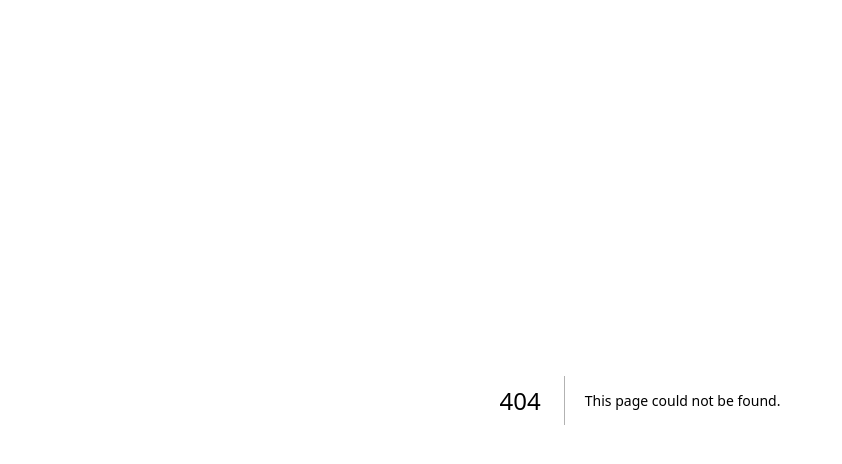
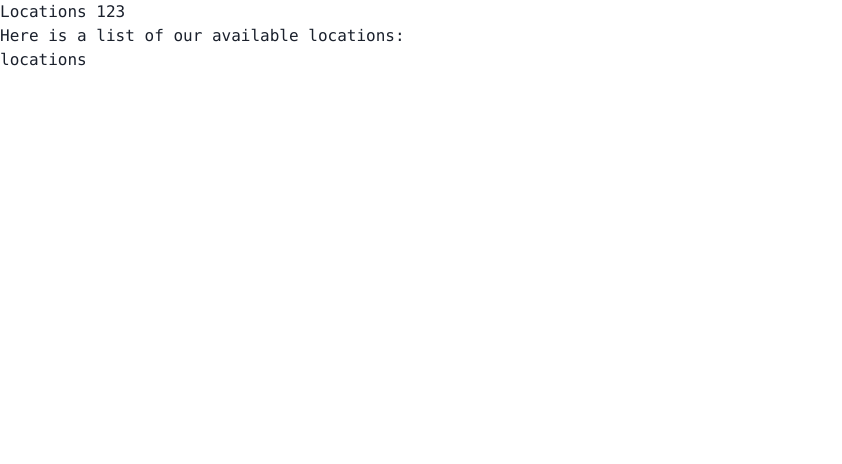
Before and after one commit to Techsip-CAP805/drinkwise, a Next.js app: page /locations in a window 1280 px wide. Before the commit this address had no page. Shown: the top 464 px of the page, without its empty margins (0-842 px from the left). Built offline with nearby package versions, Linux system fonts and the light colour scheme.

Commit message:
second  commit

```diff
--- a/src/locations.js
+++ b/src/pages/locations.js
@@ -3,7 +3,7 @@ import React from 'react'
 const locations = () => {
   return (
     <div>
-    <h1>Locations</h1>
+    <h1>Locations 123</h1>
       <p>Here is a list of our available locations:</p>
     locations</div>
   )
```
